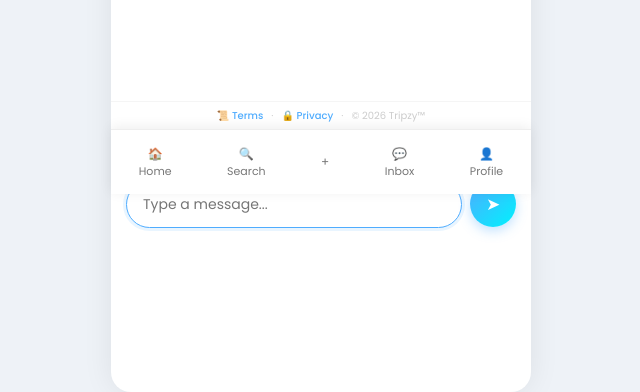
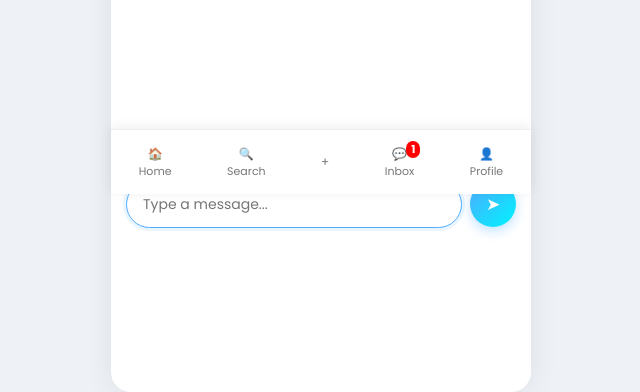
Before and after one commit to HIMANSHU-1202/Tripzy, a Flask app: a page that uses templates/base.html in a window 1280 px wide. Shown: the part 606-998 px from the top of the page, without its empty margins (319-959 px from the left). Run offline with Flask 3, Linux system fonts and the light colour scheme; a user stored in the database is signed in; data comes from the database, SQL or seed files in the repository.

Commit message:
Refactor footer and bottom navigation structure

```diff
--- a/templates/base.html
+++ b/templates/base.html
@@ -48,16 +48,9 @@
         {% endblock %}
     </div>
 
-    <!-- 📌 Legal Footer (above bottom nav) -->
-    <div class="app-footer">
-        <a href="/legal">📜 Terms</a>
-        <span>·</span>
-        <a href="/legal">🔒 Privacy</a>
-        <span>·</span>
-        <span>© 2026 Tripzy™</span>
 </div>
 
-    <!-- 🔻 Bottom Navigation -->
+<!-- 🔻 Bottom Navigation — OUTSIDE app-container so fixed positioning works everywhere -->
 <div class="bottom-nav">
 
     <a href="{{ url_for('index') }}" class="nav-item">
@@ -75,6 +68,9 @@
     <a href="{{ url_for('inbox') }}" class="nav-item">
         💬
         <span>Inbox</span>
+        {% if unread_msgs and unread_msgs > 0 %}
+        <span class="nav-badge">{{ unread_msgs }}</span>
+        {% endif %}
     </a>
 
     {% if session.get('user_email') %}
@@ -91,7 +87,5 @@
 
 </div>
 
-</div>
-
 </body>
 </html>
```
Lines whose indentation alone changed are shown as unchanged.
